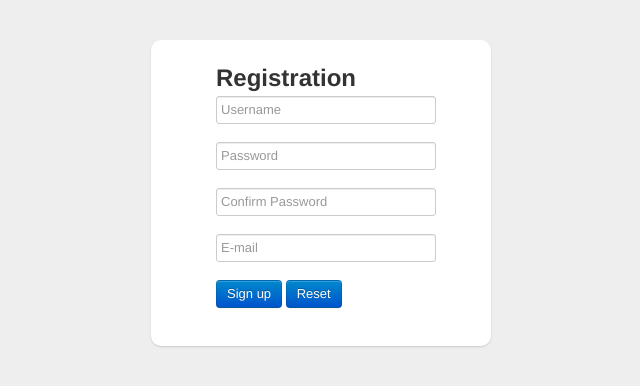
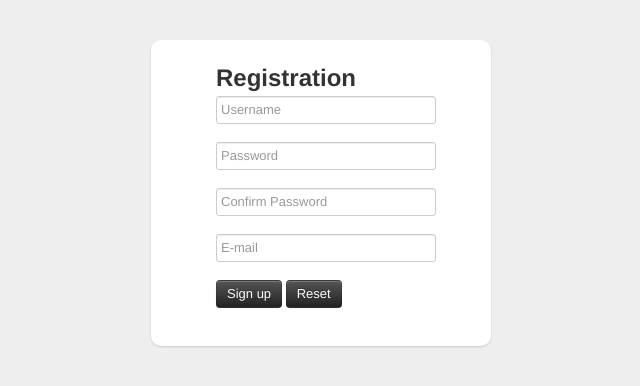
Before and after one commit to fm100/SugarCream, a Django app: template templates/registration/register.html in a window 1280 px wide. Shown: the top 386 px of the page, without its empty margins (319-959 px from the left). Run offline with Django 3.2, Linux system fonts and the light colour scheme; the template is opened without the code that fills it, so the values that code supplies are empty.

Commit message:
changed button style

```diff
--- a/templates/registration/login.html
+++ b/templates/registration/login.html
@@ -53,8 +53,8 @@
               <input type="password" name="password" id="id_passowrd"
                      placeholder="Password" />
             </div>
-            <button class="btn btn-primary" type="submit">Login</button>
-            &nbsp;&nbsp;<a href="/register/">Sign Up</a>
+            <button class="btn btn-inverse" type="submit">Login</button>
+            &nbsp;&nbsp;<a href="/register/">Sign up</a>
             <input type="hidden" name="next" value="/" />
           </fieldset>
         </form>
--- a/templates/registration/register.html
+++ b/templates/registration/register.html
@@ -70,8 +70,8 @@
               {{ form.errors.email }}
               {% endif %}
             </div>
-            <button class="btn btn-primary" type="submit">Sign up</button>
-            <button class="btn btn-primary" type="reset">Reset</button>
+            <button class="btn btn-inverse" type="submit">Sign up</button>
+            <button class="btn btn-inverse" type="reset">Reset</button>
             <input type="hidden" name="next" value="/login/" />
           </fieldset>
         </form>
```
